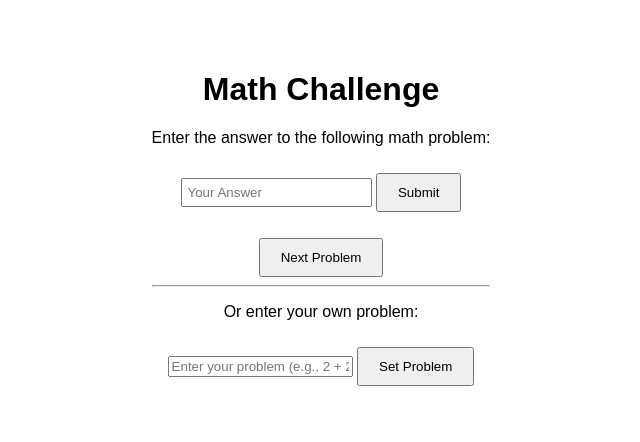
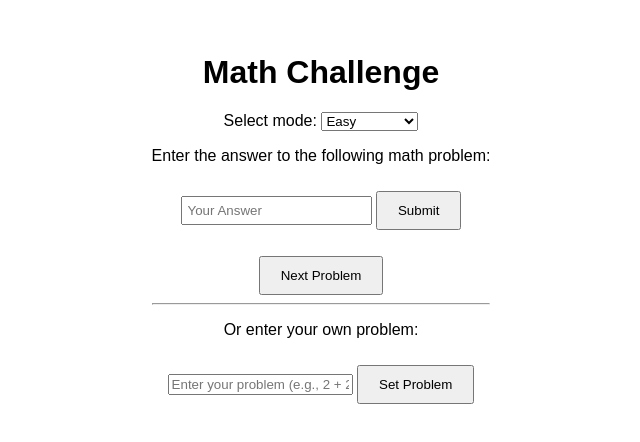
Before and after one commit to cajre/calculator-game, a plain HTML site: page index.html in a window 1280 px wide. Shown: the part 182-624 px from the top of the page, without its empty margins (319-959 px from the left). Drawn offline with Linux system fonts and the light colour scheme.

Commit message:
Update index.html

```diff
--- a/index.html
+++ b/index.html
@@ -9,6 +9,14 @@
 <body>
     <div class="container">
         <h1>Math Challenge</h1>
+        <div>
+            <label for="mode">Select mode:</label>
+            <select id="mode" onchange="changeMode()">
+                <option value="easy">Easy</option>
+                <option value="intermediate">Intermediate</option>
+                <option value="hard">Hard</option>
+            </select>
+        </div>
         <p>Enter the answer to the following math problem:</p>
         <div id="problem"></div>
         <input type="number" id="answer" placeholder="Your Answer">
```
